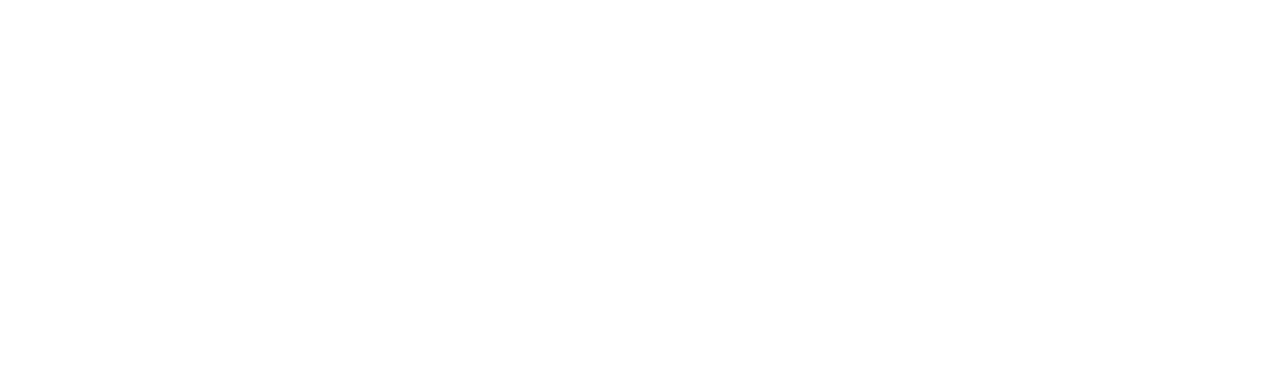
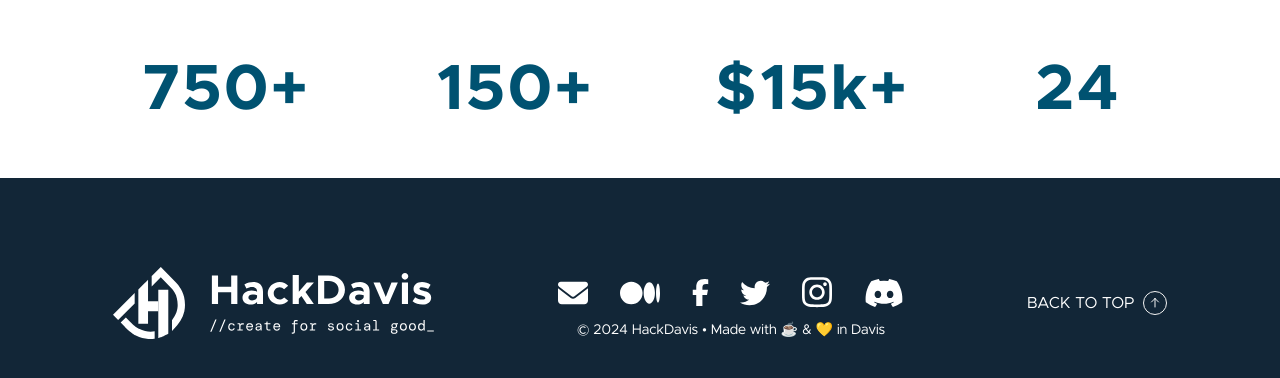
Before and after one commit to HackDavis/website-2025, a Next.js app: page /about-us in a window 1280 px wide. Shown: the part 1302-1680 px from the top of the page. Before the commit the page ends 800 px from the top, so only its background shows below. Built offline with nearby package versions, Linux system fonts and the light colour scheme.

Commit message:
finished hero desktop

```diff
--- /dev/null
+++ b/app/(pages)/(about-us)/_components/hero/heroStats.module.scss
@@ -0,0 +1,77 @@
+// @use 'app/(pages)/_globals/mixins';
+// $bg-color: #015270;
+// $tablet-breakpoint: 1024px;
+// $mobile-breakpoint: 505px;
+
+.container{
+  display: flex;
+  flex-direction: column;
+  align-items: center;
+  justify-content: center;
+
+//   background: #E5C28E; //temp background to see text
+  padding-left: 10%;
+  padding-right: 10%;
+  overflow: hidden;
+
+}
+
+.stats{
+  display: flex;
+  flex-direction: row;
+  justify-content: center;
+  align-items: center;
+  width: 100%;
+  gap: 10%;
+
+//   @media (max-width: $mobile-breakpoint) {
+//     flex-direction: column;
+//   }
+
+  &_inside{
+    display: flex;
+    flex-direction: column;
+    align-items: center;
+    justify-content: center;
+    // @media (max-width: $mobile-breakpoint) {
+    //   flex-direction: row;
+    //   width: 100%;
+    //   gap: 18px;
+    // }
+
+    h1{
+      color: #005271;
+      font-family: "Metropolis";
+      font-size: 64px;
+      font-style: normal;
+      font-weight: 700;
+      line-height: 150%; /* 96px */
+      letter-spacing: 1.28px;
+      text-transform: lowercase;
+
+    //   @media (max-width: $tablet-breakpoint) {
+    //     font-size: 40px;
+    //   }
+    //   @media (max-width: $mobile-breakpoint) {
+    //     font-size: 48px;
+    //   }
+    }
+    p{
+      color: #FFF;
+      font-family: "Metropolis";
+      font-size: 36px;
+      font-style: normal;
+      font-weight: 700;
+      line-height: 40px; /* 111.111% */
+      letter-spacing: 0.72px;
+
+    //   @media (max-width: $tablet-breakpoint) {
+    //     font-size: 14px;
+    //   }
+    //   @media (max-width: $mobile-breakpoint) {
+    //     font-size: 30px;
+    //   }
+    }
+  }
+
+}
--- /dev/null
+++ b/app/(pages)/(about-us)/_components/hero/heroStats.tsx
@@ -0,0 +1,33 @@
+'use client';
+import styles from './heroStats.module.scss';
+
+import CountUp from '@components/CountUp/CountUp';
+
+const statsData = [
+  { stat: 750, text: 'HACKERS', suffix: '+', duration: 2000 },
+  { stat: 150, text: 'PROJECTS', suffix: '+', duration: 2000 },
+  { stat: 15, text: 'PRIZES', prefix: '$', suffix: 'k+', duration: 2000 },
+  { stat: 24, text: 'HOURS', duration: 2000 },
+];
+
+export default function HeroStats() {
+  return (
+    <div className={styles.container}>
+      <div className={styles.stats}>
+        {statsData.map((item) => (
+          <div key={item.stat} className={styles.stats_inside}>
+            <h1>
+              <CountUp
+                end={item.stat}
+                duration={item.duration}
+                prefix={item.prefix}
+                suffix={item.suffix}
+              />
+            </h1>
+            <p>{item.text}</p>
+          </div>
+        ))}
+      </div>
+    </div>
+  );
+}
--- /dev/null
+++ b/app/(pages)/(about-us)/_components/hero/heroText.module.scss
@@ -0,0 +1,32 @@
+.container {
+    text-align: center;
+    // background: linear-gradient(180deg, #2BC0F1 50%, #F1FFA0 100%); //temp background to see white text
+    h1 {
+        color: #FFF;
+        text-align: center;
+        font-family: 'Metropolis';
+        font-size: 128px;
+        font-style: normal;
+        font-weight: 800;
+    }
+    h2 {
+        color: #FFF;
+        text-align: center;
+        font-family: 'Metropolis';
+        font-size: 32px;
+        font-style: normal;
+        font-weight: 600;
+        line-height: normal;
+        letter-spacing: 0.64px;
+    }
+    p {
+        color: #FFF;
+        text-align: center;
+        font-family: 'Metropolis';
+        font-size: 32px;
+        font-style: normal;
+        font-weight: 400;
+        line-height: 150%; /* 48px */
+        letter-spacing: 0.64px;
+    }
+}
--- /dev/null
+++ b/app/(pages)/(about-us)/_components/hero/heroText.tsx
@@ -0,0 +1,12 @@
+'use client';
+import styles from './heroText.module.scss';
+
+export default function HeroText() {
+    return (
+        <div className={styles.container}>
+            <h2>HELLO, WE'RE</h2>
+            <h1>HackDavis</h1>
+            <p>Bringing together the most talented students <br/> and leaders to create for social good</p>
+        </div>
+    );
+}
--- a/app/(pages)/(about-us)/about-us/page.tsx
+++ b/app/(pages)/(about-us)/about-us/page.tsx
@@ -1,3 +1,12 @@
+import HeroStats from "../_components/hero/heroStats";
+import HeroText from "../_components/hero/heroText";
+
 export default function AboutUs() {
-  return <div>Halo this is the about us page!</div>;
+  return (
+    <div>
+      <div style={{margin:'500px'}}>Halo this is the about us page!</div>
+      <HeroText/>
+      <HeroStats/>
+    </div>
+  );
 }
--- /dev/null
+++ b/app/(pages)/_components/CountUp/CountUp.tsx
@@ -0,0 +1,77 @@
+// CountUp.tsx from 2024 website
+import React, { useEffect, useState, useRef } from 'react';
+
+interface CountUpProps {
+  end: number;
+  duration: number;
+  prefix?: string;
+  suffix?: string;
+}
+
+const CountUp: React.FC<CountUpProps> = ({
+  end,
+  duration,
+  prefix = '',
+  suffix = '',
+}) => {
+  const [count, setCount] = useState(0);
+  const [start, setStart] = useState(false);
+  const countUpRef = useRef<HTMLDivElement>(null);
+
+  useEffect(() => {
+    const isCentered = (ref: React.RefObject<HTMLDivElement>) => {
+      const rect = ref.current?.getBoundingClientRect();
+      if (rect) {
+        const windowHeight = window.innerHeight;
+        return (
+          rect.top >= 0 &&
+          rect.bottom <= (windowHeight || document.documentElement.clientHeight)
+        );
+      }
+      return false;
+    };
+
+    const handleScroll = () => {
+      if (countUpRef.current && isCentered(countUpRef) && !start) {
+        setStart(true);
+      }
+    };
+
+    window.addEventListener('scroll', handleScroll);
+    return () => window.removeEventListener('scroll', handleScroll);
+  }, [start]);
+
+  useEffect(() => {
+    // if (start) {
+      let startTimestamp: number | null = null;
+      const step = (timestamp: number) => {
+        if (!startTimestamp) startTimestamp = timestamp;
+        const progress = timestamp - startTimestamp;
+        const currentCount = Math.min(end, (progress / duration) * end);
+        setCount(currentCount);
+        if (progress < duration) {
+          window.requestAnimationFrame(step);
+        }
+      };
+
+      window.requestAnimationFrame(step);
+    // }
+  }, [start, end, duration]);
+
+  return (
+    <div
+      ref={countUpRef}
+      style={{ fontFamily: 'Metropolis', color: '005271' }}
+    >
+      {/* {start && (
+        <> */}
+          {prefix}
+          {Math.floor(count)}
+          {suffix}
+        {/* </>
+      )} */}
+    </div>
+  );
+};
+
+export default CountUp;
```
